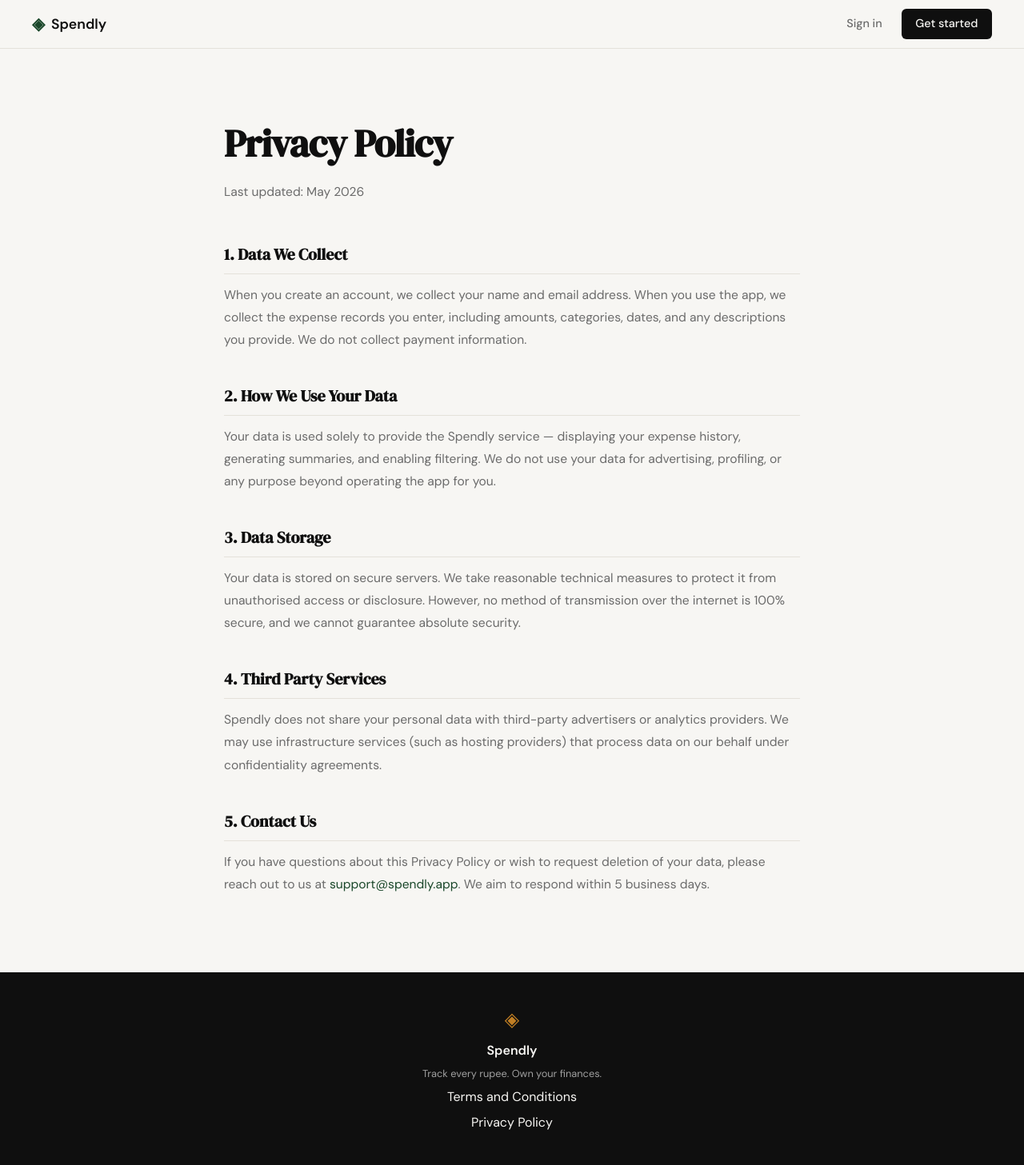
After one commit to mrinmoy15/expense_tracker, a Flask app: page /privacy in a window 1280 px wide. The commit adds this page. Shown: the whole page at 80% size. Run offline with Flask 3, Linux system fonts and the light colour scheme.

Commit message:
landing: added privacy policy page and route

```diff
--- a/app.py
+++ b/app.py
@@ -20,6 +20,16 @@ def register():
 @app.route("/login")
 def login():
     return render_template("login.html")
+
+
+@app.route("/terms")
+def terms():
+    return render_template("terms.html")
+
+
+@app.route("/privacy")
+def privacy():
+    return render_template("privacy.html")
 
 
 # ------------------------------------------------------------------ #
--- a/static/css/style.css
+++ b/static/css/style.css
@@ -508,6 +508,49 @@ a { color: inherit; text-decoration: none; }
 }
 
 /* ------------------------------------------------------------------ */
+/* Terms / Policy pages                                                */
+/* ------------------------------------------------------------------ */
+
+.terms-page {
+    padding: 5rem 2rem 6rem;
+}
+
+.terms-inner {
+    max-width: 720px;
+    margin: 0 auto;
+}
+
+.terms-inner h1 {
+    font-family: var(--font-display);
+    font-size: clamp(2rem, 4vw, 3rem);
+    color: var(--ink);
+    letter-spacing: -0.02em;
+    margin-bottom: 0.5rem;
+}
+
+.terms-updated {
+    font-size: 0.85rem;
+    color: var(--ink-faint);
+    margin-bottom: 3rem;
+}
+
+.terms-inner h2 {
+    font-family: var(--font-display);
+    font-size: 1.25rem;
+    color: var(--ink);
+    margin-top: 2.5rem;
+    margin-bottom: 0.75rem;
+    padding-bottom: 0.5rem;
+    border-bottom: 1px solid var(--border);
+}
+
+.terms-inner p {
+    font-size: 0.975rem;
+    color: var(--ink-muted);
+    line-height: 1.8;
+}
+
+/* ------------------------------------------------------------------ */
 /* Responsive                                                          */
 /* ------------------------------------------------------------------ */
 
--- a/templates/base.html
+++ b/templates/base.html
@@ -34,8 +34,8 @@
             <span class="brand-icon">◈</span>
             <span class="footer-name">Spendly</span>
             <p class="footer-copy">Track every rupee. Own your finances.</p>
-            <a href="#">Terms and Conditions</a>
-            <a href="#">Privacy Policy</a>
+            <a href="/terms">Terms and Conditions</a>
+            <a href="/privacy">Privacy Policy</a>
         </div>
     </footer>
 
--- /dev/null
+++ b/templates/privacy.html
@@ -0,0 +1,29 @@
+{% extends "base.html" %}
+
+{% block title %}Privacy Policy — Spendly{% endblock %}
+
+{% block content %}
+
+<section class="terms-page">
+    <div class="terms-inner">
+        <h1>Privacy Policy</h1>
+        <p class="terms-updated">Last updated: May 2026</p>
+
+        <h2>1. Data We Collect</h2>
+        <p>When you create an account, we collect your name and email address. When you use the app, we collect the expense records you enter, including amounts, categories, dates, and any descriptions you provide. We do not collect payment information.</p>
+
+        <h2>2. How We Use Your Data</h2>
+        <p>Your data is used solely to provide the Spendly service — displaying your expense history, generating summaries, and enabling filtering. We do not use your data for advertising, profiling, or any purpose beyond operating the app for you.</p>
+
+        <h2>3. Data Storage</h2>
+        <p>Your data is stored on secure servers. We take reasonable technical measures to protect it from unauthorised access or disclosure. However, no method of transmission over the internet is 100% secure, and we cannot guarantee absolute security.</p>
+
+        <h2>4. Third Party Services</h2>
+        <p>Spendly does not share your personal data with third-party advertisers or analytics providers. We may use infrastructure services (such as hosting providers) that process data on our behalf under confidentiality agreements.</p>
+
+        <h2>5. Contact Us</h2>
+        <p>If you have questions about this Privacy Policy or wish to request deletion of your data, please reach out to us at <a href="mailto:support@spendly.app" style="color: var(--accent);">support@spendly.app</a>. We aim to respond within 5 business days.</p>
+    </div>
+</section>
+
+{% endblock %}
```
Also changed, not shown: all_changes_prompts.txt (+31 -0 lines), templates/terms.html (added, +29 -0 lines).
